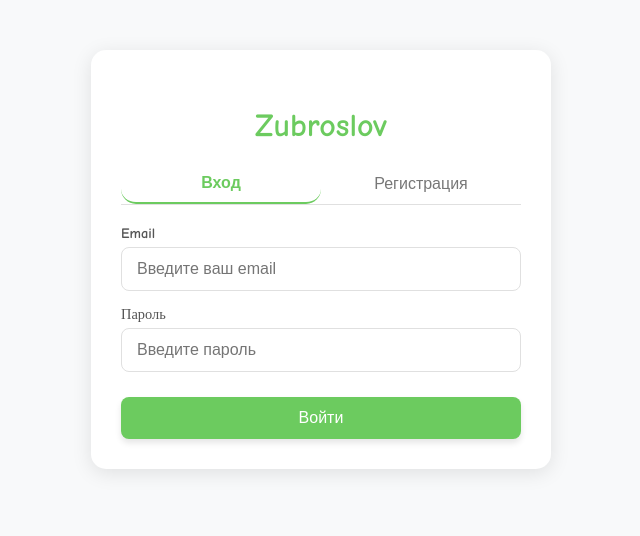
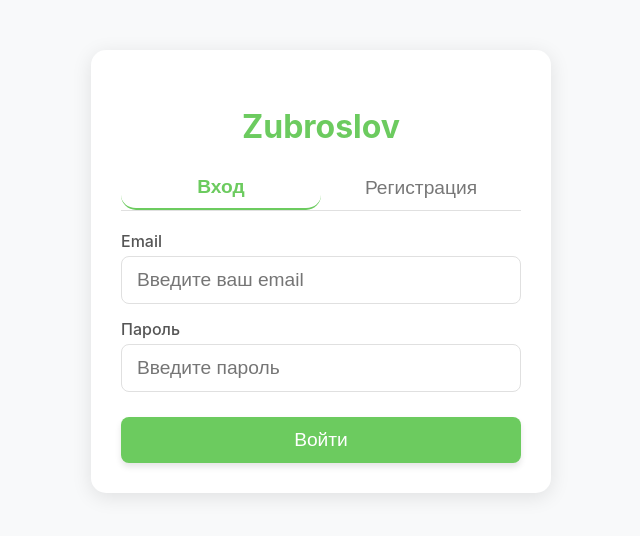
Before and after one commit to yamelton/zubroslov, a React (Vite) app in the folder frontend/: page /login in a window 1280 px wide. Shown: the top 536 px of the page, without its empty margins (319-959 px from the left). Built offline with nearby package versions, Linux system fonts and the light colour scheme; no server answers.

Commit message:
Better fonts

```diff
--- a/frontend/src/styles/main.css
+++ b/frontend/src/styles/main.css
@@ -8,9 +8,11 @@
 
 body {
   margin: 0;
-  font-family: 'Comic Neue', cursive;
+  font-family: -apple-system, BlinkMacSystemFont, 'Segoe UI', Roboto, Helvetica, Arial, sans-serif;
   background: var(--background);
   color: var(--text);
+  -webkit-font-smoothing: antialiased;
+  -moz-osx-font-smoothing: grayscale;
 }
 
 .learn-page {
@@ -40,7 +42,8 @@
   border: none;
   border-radius: 15px;
   background: white;
-  font-size: 1.2rem;
+  font-size: 1.4rem;
+  font-weight: 500;
   cursor: pointer;
   transition: all 0.3s cubic-bezier(0.4, 0, 0.2, 1);
   box-shadow: 0 4px 6px rgba(0, 0, 0, 0.1);
@@ -112,7 +115,7 @@
   gap: 8px;
   backdrop-filter: blur(5px);
   border: 2px solid #e0e0e0;
-  font-size: 1.1rem;
+  font-size: 1.3rem;
   color: #2D3436;
 }
 
@@ -147,7 +150,7 @@
 
 .form-group label {
   font-weight: 500;
-  font-size: 0.9rem;
+  font-size: 1rem;
   color: #555;
 }
 
@@ -155,7 +158,7 @@
   padding: 12px 15px;
   border: 1px solid #e0e0e0;
   border-radius: 8px;
-  font-size: 1rem;
+  font-size: 1.2rem;
   transition: border-color 0.3s;
 }
 
@@ -169,7 +172,8 @@
   color: white;
   padding: 12px;
   border-radius: 8px;
-  font-size: 1rem;
+  font-size: 1.2rem;
+  font-weight: 500;
   cursor: pointer;
   transition: background 0.3s;
   margin-top: 10px;
@@ -190,7 +194,7 @@
   background: none;
   border: none;
   padding: 10px;
-  font-size: 1rem;
+  font-size: 1.2rem;
   cursor: pointer;
   color: #777;
   box-shadow: none;
@@ -213,7 +217,7 @@
   margin-bottom: 15px;
   color: #d63031;
   border-radius: 4px;
-  font-size: 0.9rem;
+  font-size: 1.1rem;
 }
 
 .progress-indicator::before {
@@ -229,7 +233,7 @@
 
   button {
     padding: 20px;
-    font-size: 1rem;
+    font-size: 1.2rem;
   }
 
   h1 {
@@ -248,7 +252,7 @@
 }
 
 .stat {
-  font-size: 1.1rem;
+  font-size: 1.3rem;
   display: flex;
   align-items: center;
   gap: 6px;
@@ -271,7 +275,7 @@
   }
 
   .stat {
-    font-size: 1rem;
+    font-size: 1.2rem;
   }
 }
 
@@ -296,7 +300,7 @@
 }
 
 .logo {
-  font-size: 1.5rem;
+  font-size: 1.8rem;
   font-weight: bold;
   color: var(--primary);
 }
@@ -310,8 +314,9 @@
   text-decoration: none;
   color: var(--text);
   font-weight: 500;
-  padding: 5px 10px;
+  padding: 8px 12px;
   border-radius: 5px;
+  font-size: 1.2rem;
   transition: background-color 0.3s;
 }
 
@@ -327,6 +332,7 @@
 
 .username {
   font-weight: 500;
+  font-size: 1.2rem;
 }
 
 .logout-button {
@@ -335,6 +341,7 @@
   border: 1px solid #e0e0e0;
   padding: 8px 15px;
   border-radius: 5px;
+  font-size: 1.2rem;
   cursor: pointer;
   transition: all 0.3s;
   box-shadow: none;
```
